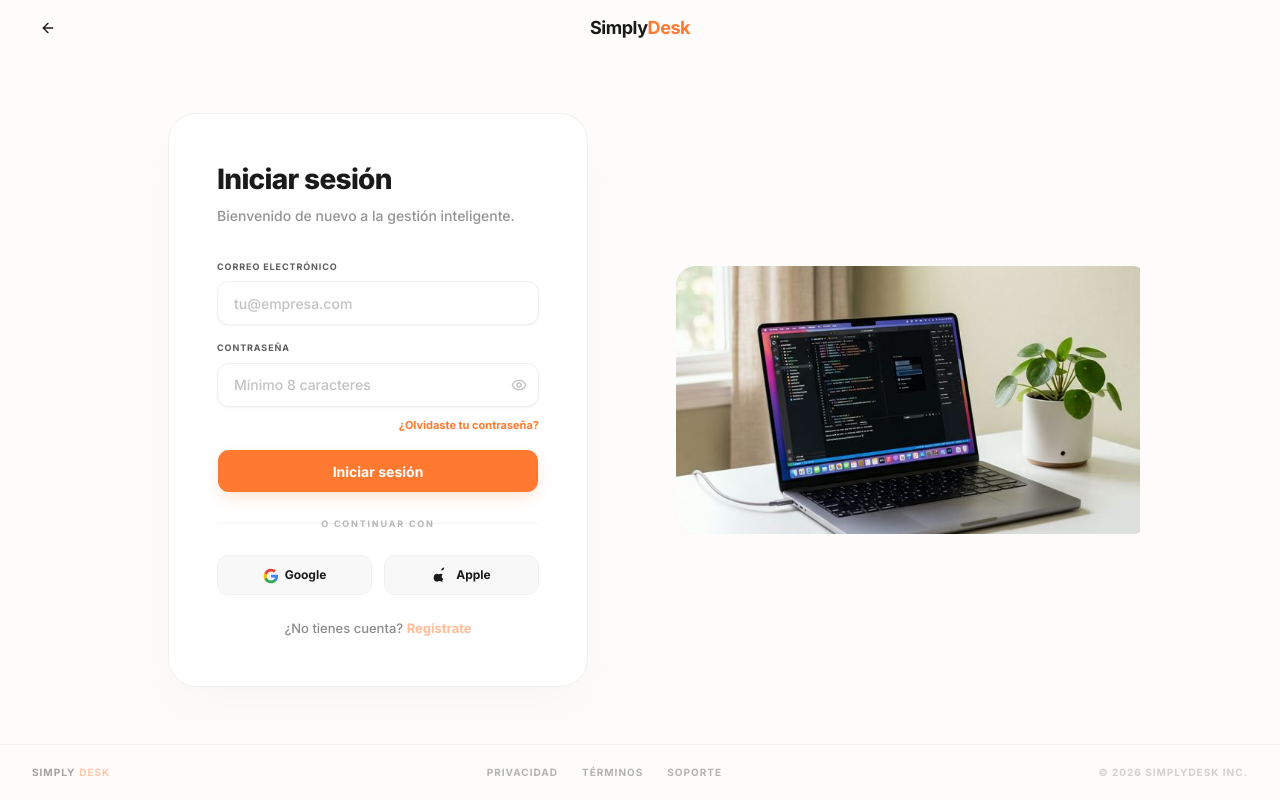
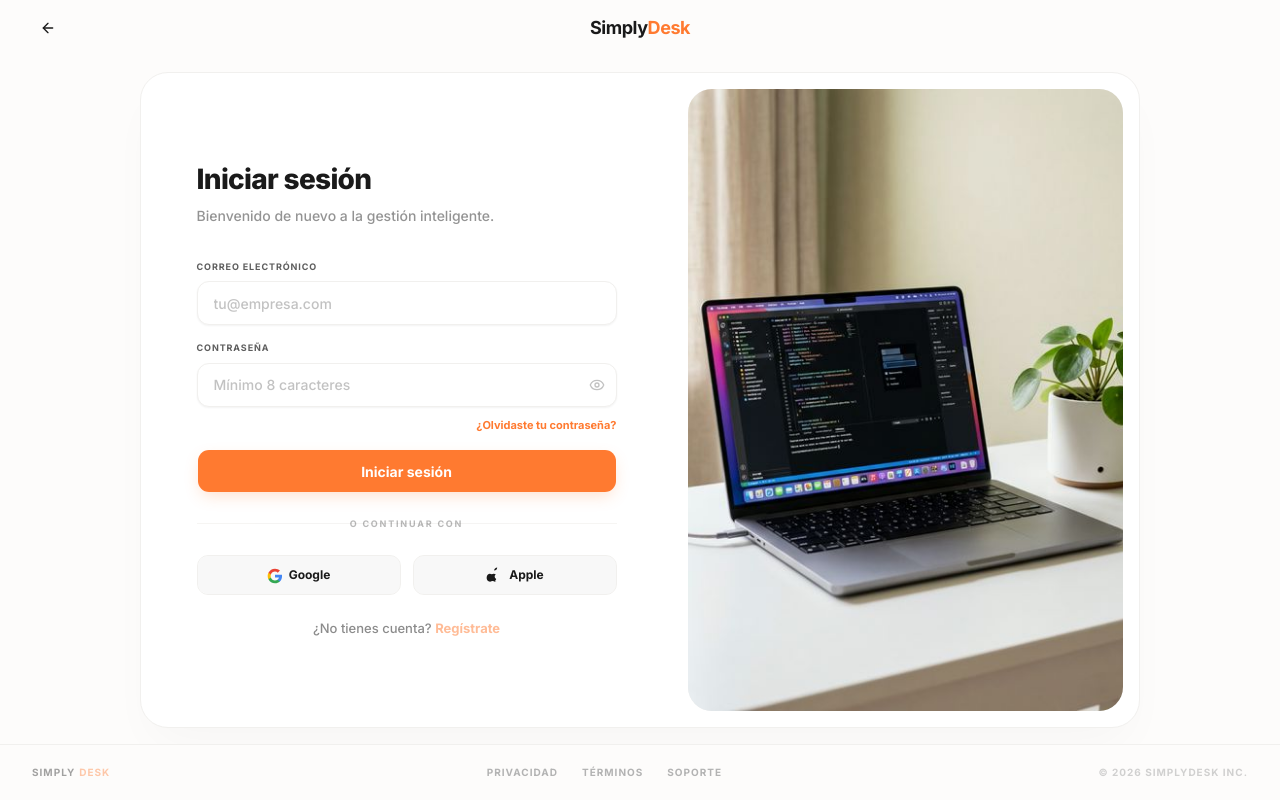
Before and after one commit to ai-lurus/cooldesk, a Next.js app in the folder apps/web/: page /login in a window 1280 px wide. Built offline with nearby package versions, Linux system fonts and the light colour scheme.

Commit message:
login layout

```diff
--- a/apps/web/app/(auth)/login/page.tsx
+++ b/apps/web/app/(auth)/login/page.tsx
@@ -10,7 +10,7 @@ export default function LoginPage({
   searchParams: Promise<{ next?: string; error?: string }>
 }) {
   return (
-    <AuthLayout>
+    <AuthLayout singleCard={true}>
       <AuthCard
         title="Iniciar sesión"
         subtitle="Bienvenido de nuevo a la gestión inteligente."
--- a/apps/web/components/auth/auth-layout.tsx
+++ b/apps/web/components/auth/auth-layout.tsx
@@ -9,6 +9,7 @@ interface AuthLayoutProps {
   reverse?: boolean
   logoPosition?: "left" | "center"
   centered?: boolean
+  singleCard?: boolean
 }
 
 export function AuthLayout({
@@ -17,6 +18,7 @@ export function AuthLayout({
   reverse = false,
   logoPosition = "center",
   centered = false,
+  singleCard = false,
 }: AuthLayoutProps) {
   return (
     <div className="h-screen flex flex-col bg-brand-background overflow-hidden relative">
@@ -44,6 +46,33 @@ export function AuthLayout({
       </header>
 
       <main className="flex-1 min-h-0 flex items-center justify-center p-4 md:px-8 overflow-hidden">
+        {singleCard ? (
+          <div className="w-full h-full max-w-[1000px] max-h-[800px] bg-white rounded-[28px] shadow-[0_24px_48px_-12px_rgba(0,0,0,0.03)] border border-brand-border flex flex-col md:flex-row overflow-hidden">
+            {/* Form Side */}
+            <div className="flex-1 min-w-0 h-full flex flex-col items-center justify-center p-6 md:p-10 lg:p-12 overflow-y-auto scrollbar-hide">
+              <div className="w-full max-w-[420px]">
+                {children}
+              </div>
+            </div>
+
+            {/* Side Content / Image Side */}
+            <div className="hidden md:flex flex-1 flex-col justify-center min-w-0 h-full overflow-hidden p-3 lg:p-4">
+              <div className="relative w-full h-full rounded-[24px] overflow-hidden bg-[#F1F0EE]">
+                {sideContent ? (
+                  sideContent
+                ) : (
+                  <Image
+                    src="/auth-bg.png"
+                    alt="Authentication background"
+                    fill
+                    className="object-cover"
+                    priority
+                  />
+                )}
+              </div>
+            </div>
+          </div>
+        ) : (
           <div className={clsx(
             "w-full h-full flex flex-col gap-8 md:gap-12 min-h-0",
             centered ? "max-w-[500px] justify-center" : "max-w-[1000px] max-h-[800px]",
@@ -83,6 +112,7 @@ export function AuthLayout({
               </div>
             )}
           </div>
+        )}
       </main>
 
       {/* Footer */}
```
Lines whose indentation alone changed are shown as unchanged.
